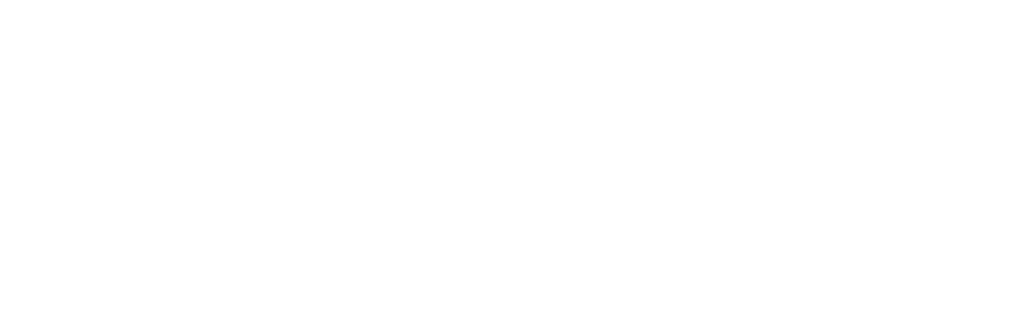
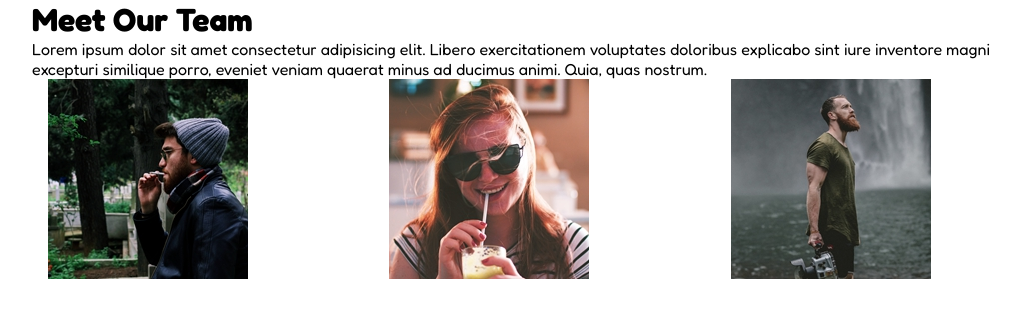
Before and after one commit to LiciaLicari/html-css-float-cards_take1-OBVIOUSLY_WRONG, a plain HTML site: page index.html in a window 1280 px wide. Shown: the whole page, without its empty margins (96-1116 px from the left). Drawn offline with Linux system fonts and the light colour scheme.

Commit message:
add 1st row structure, images+style parameter

```diff
--- a/index.html
+++ b/index.html
@@ -6,8 +6,38 @@
     <meta name="viewport" content="width=device-width, initial-scale=1.0">
     <title>Floating Cards</title>
     <link rel="stylesheet" href="./style.css">
+    <link rel="preconnect" href="https://fonts.googleapis.com">
+<link rel="preconnect" href="https://fonts.gstatic.com" crossorigin>
+<link href="https://fonts.googleapis.com/css2?family=Fredoka:wght@300;400;500;600;700&display=swap" rel="stylesheet">
 </head>
 <body>
+    <main class="container">
+        <h1>Meet Our Team</h1>
+        <p>Lorem ipsum dolor sit amet consectetur adipisicing elit. Libero exercitationem voluptates doloribus explicabo sint iure inventore magni excepturi similique porro, eveniet veniam quaerat minus ad ducimus animi. Quia, quas nostrum.</p>
+        <div class="row">
+            <div class="col">
+                <img src="./assets/img/male1.png" alt="">
+                <h3></h3>
+                <p></p>
+                <p></p>
+            </div>
+            <div class="col">
+                <img src="./assets/img/female1.png" alt="">
+                <h3></h3>
+                <p></p>
+                <p></p>
+            </div>
+            <div class="col">
+                <img src="./assets/img/male2.png" alt="">
+                <h3></h3>
+                <p></p>
+                <p></p>
+            </div>
 
+        </div>
+        <div class="row"></div>
+
+
+    </main>
 </body>
 </html>
--- a/style.css
+++ b/style.css
@@ -3,3 +3,28 @@
     margin: 0;
     box-sizing: border-box;
 }
+
+body{
+    font-family: 'Fredoka', sans-serif;
+    background-color: fffffe;
+}
+
+.container{
+    max-width: 1170px;
+    width: 80%;
+    margin: auto;
+}
+
+.col{
+    float: left;
+    width: calc(100% / 3);
+    padding: 0 1rem;
+}
+
+img{
+    max-width: 100%;
+}
+
+h1{
+    color: e5306f;
+}
```
